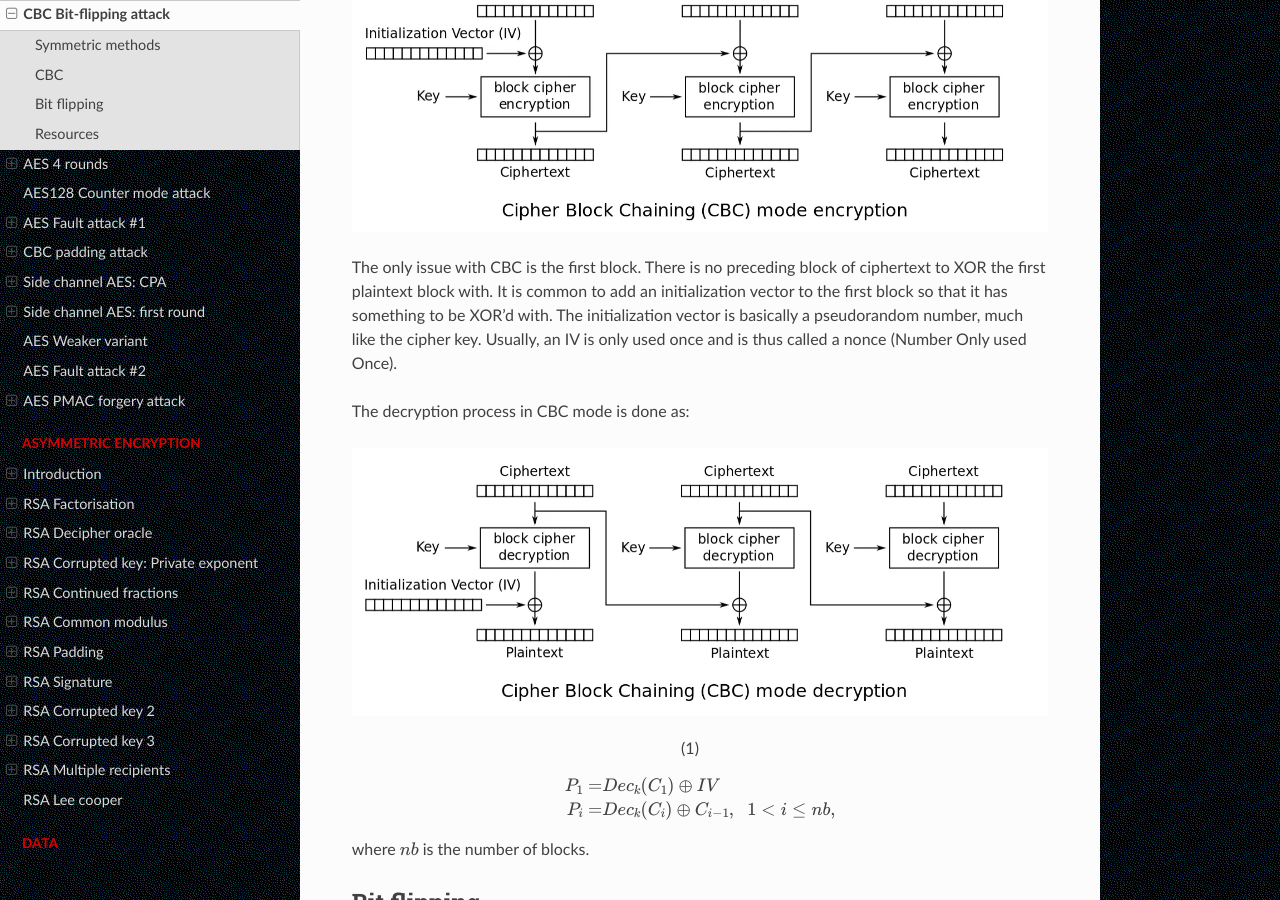
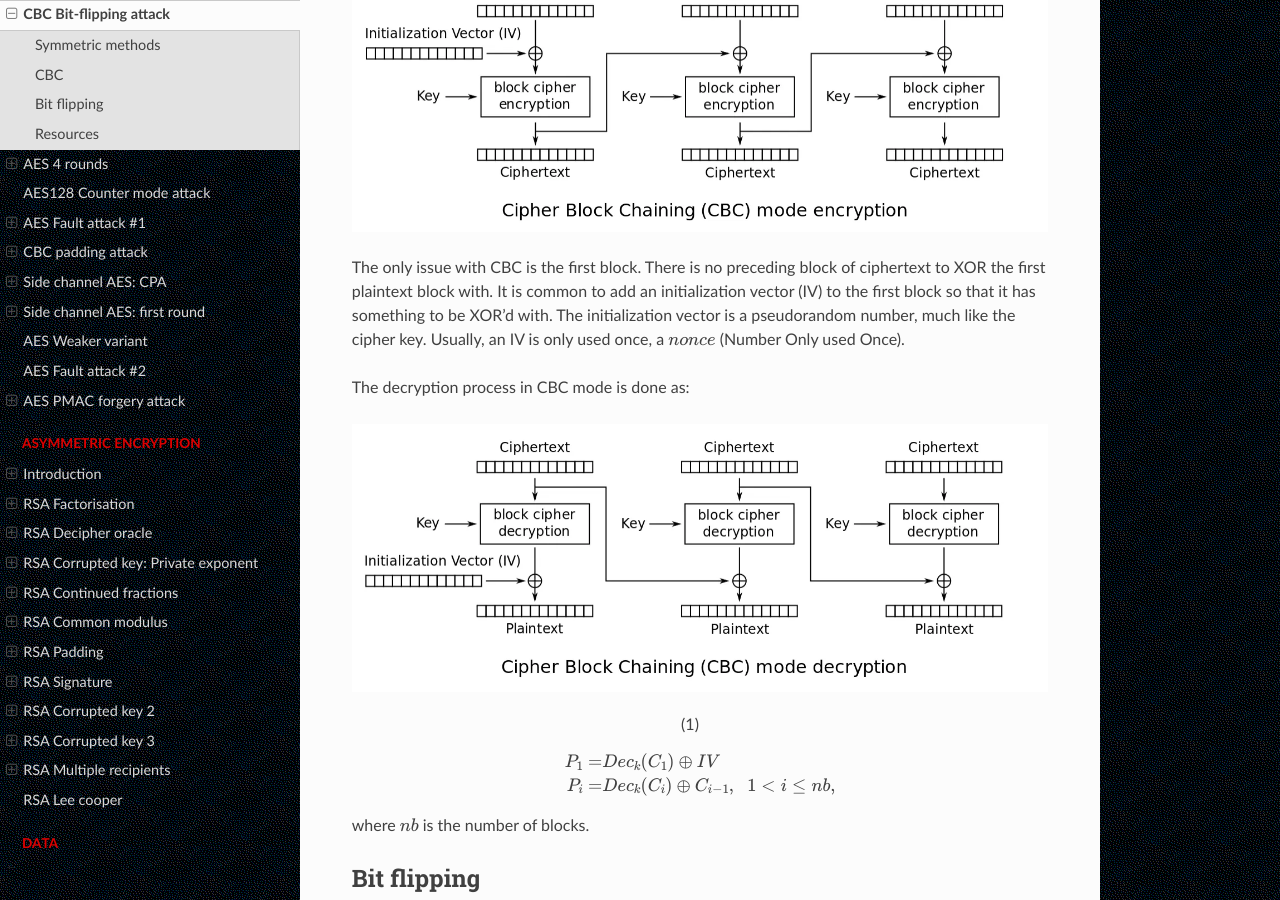
Before and after one commit to tymyrddin/red-crypt, a Sphinx documentation site: the page built from source/docs/symmetric/cbc-bit-flipping.md, in a window 1280 px wide and 900 px high, scrolled down 555 px. Built offline with Sphinx 7.4.7 and the Read the Docs theme 2.0.0, drawn with Linux system fonts in a browser that asks for light colours.

Commit message:
Getting started on symmetric

```diff
--- a/source/docs/symmetric/cbc-bit-flipping.md
+++ b/source/docs/symmetric/cbc-bit-flipping.md
@@ -13,7 +13,7 @@
 
 ![CBC Encryption](../../_static/images/cbc-encryption.png)
 
-The only issue with CBC is the ﬁrst block. There is no preceding block of ciphertext to XOR the ﬁrst plaintext block with. It is common to add an initialization vector to the ﬁrst block so that it has something to be XOR’d with. The initialization vector is basically a pseudorandom number, much like the cipher key. Usually, an IV is only used once and is thus called a nonce (Number Only used Once).
+The only issue with CBC is the first block. There is no preceding block of ciphertext to XOR the first plaintext block with. It is common to add an initialization vector (IV) to the first block so that it has something to be XOR'd with. The initialization vector is a pseudorandom number, much like the cipher key. Usually, an IV is only used once, a $nonce$ (Number Only used Once).
 
 The decryption process in CBC mode is done as:
 
```
